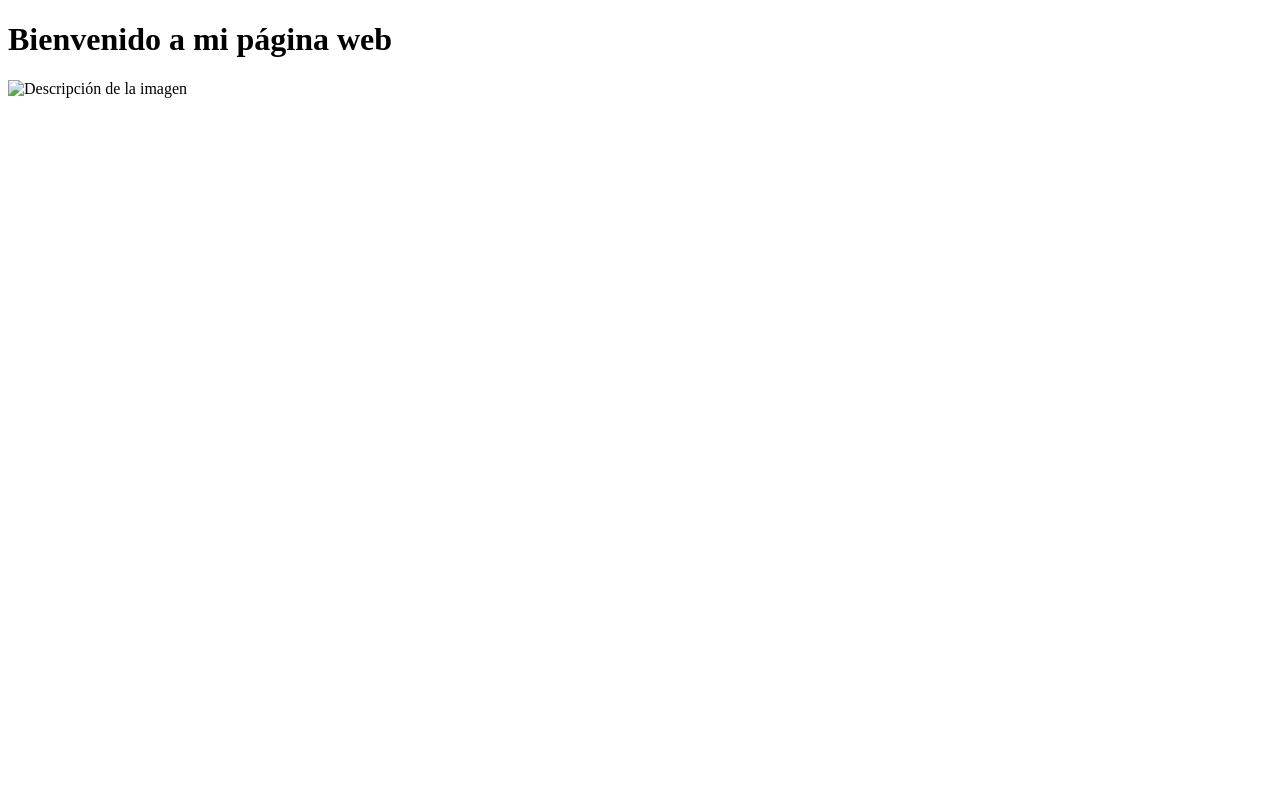
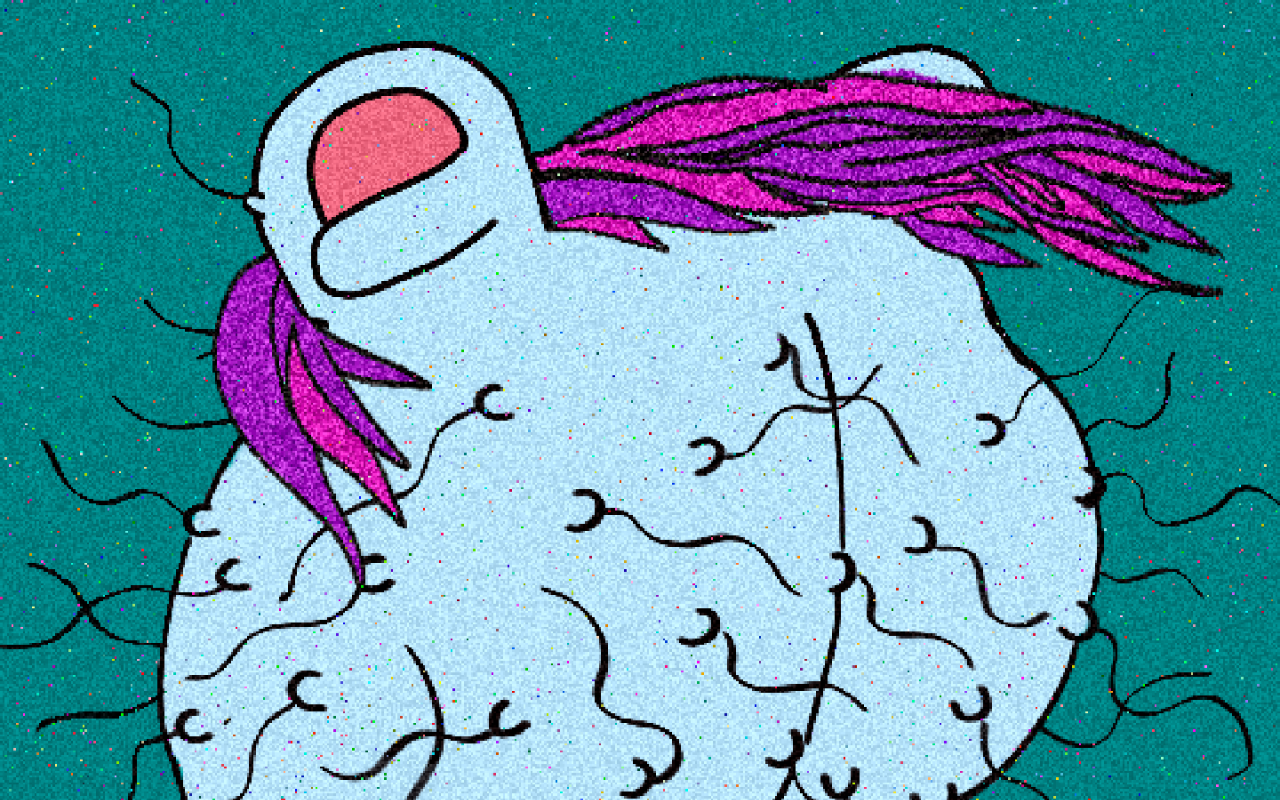
Before and after one commit to leprochant/Itsbrett, a plain HTML site: page index.html in a window 1280 px wide. Drawn offline with Linux system fonts and the light colour scheme.

Commit message:
Update index.html

```diff
--- a/index.html
+++ b/index.html
@@ -3,10 +3,25 @@
 <head>
     <meta charset="UTF-8">
     <meta name="viewport" content="width=device-width, initial-scale=1.0">
-    <title>Mi Página Web</title>
+    <title>Imagen a Pantalla Completa</title>
+    <style>
+        body, html {
+            margin: 0;
+            padding: 0;
+            height: 100%;
+            width: 100%;
+            overflow: auto; /* Permite el scroll vertical y horizontal si es necesario */
+            background: black; /* Fondo negro para el área de scroll */
+        }
+        img {
+            display: block;
+            max-width: 100%; /* La imagen se ajusta al ancho del contenedor (viewport) */
+            height: auto; /* Mantiene la proporción de la imagen */
+            margin: 0 auto; /* Centra la imagen horizontalmente */
+        }
+    </style>
 </head>
 <body>
-    <h1>Bienvenido a mi página web</h1>
-    <img src="mi-imagen.jpg" alt="Descripción de la imagen">
+    <img src="Machoman$3.png" alt="Imagen a pantalla completa">
 </body>
 </html>
```
